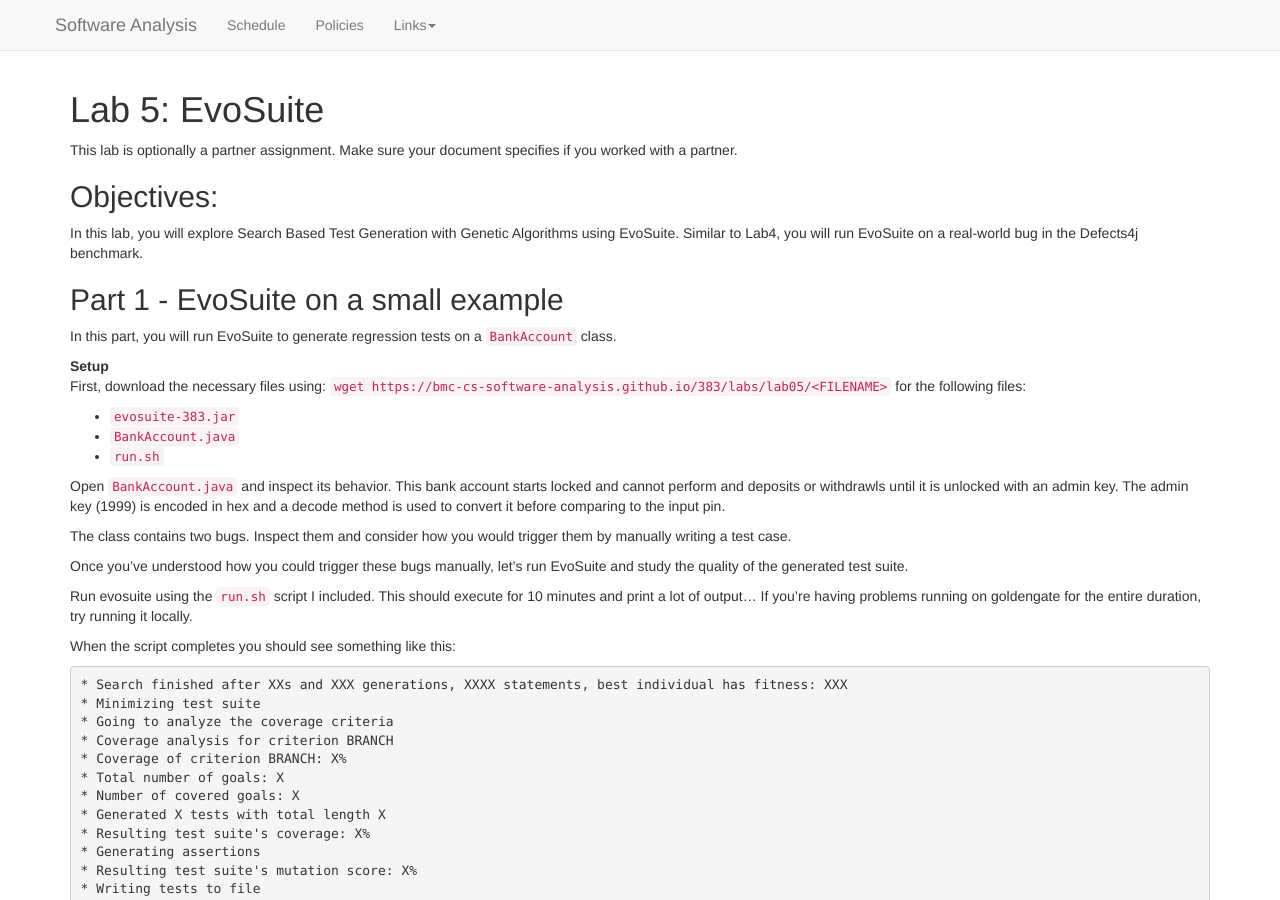
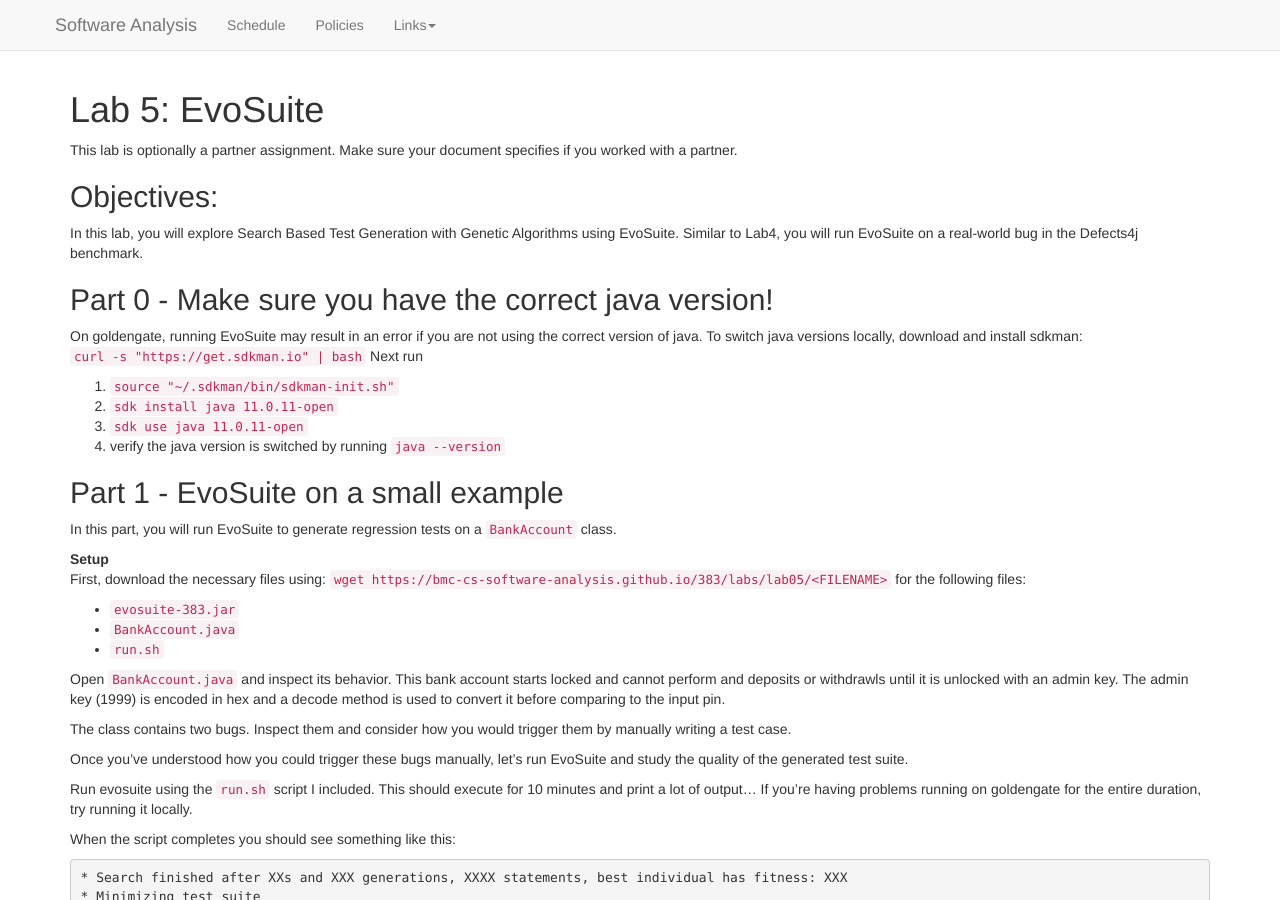
Before and after one commit to bmc-cs-software-analysis/383, a Jekyll site: the page built from labs/Lab05.md, in a window 1280 px wide and 900 px high. Built offline with Jekyll 4.4.1, drawn with Linux system fonts in a browser that asks for light colours; nearby versions of some CDN libraries.

Commit message:
java version update

```diff
--- a/labs/Lab05.md
+++ b/labs/Lab05.md
@@ -55,6 +55,14 @@
 ## Objectives:
 
 In this lab, you will explore Search Based Test Generation with Genetic Algorithms using EvoSuite. Similar to Lab4, you will run EvoSuite on a real-world bug in the Defects4j benchmark.
+
+## Part 0 - Make sure you have the correct java version!
+On goldengate, running EvoSuite may result in an error if you are not using the correct version of java. To switch java versions locally, download and install sdkman: `curl -s "https://get.sdkman.io" | bash`
+Next run
+1. `source "~/.sdkman/bin/sdkman-init.sh"`
+2. `sdk install java 11.0.11-open`
+3. `sdk use java 11.0.11-open`
+4. verify the java version is switched by running `java --version`
 
 ## Part 1 - EvoSuite on a small example
 
```
